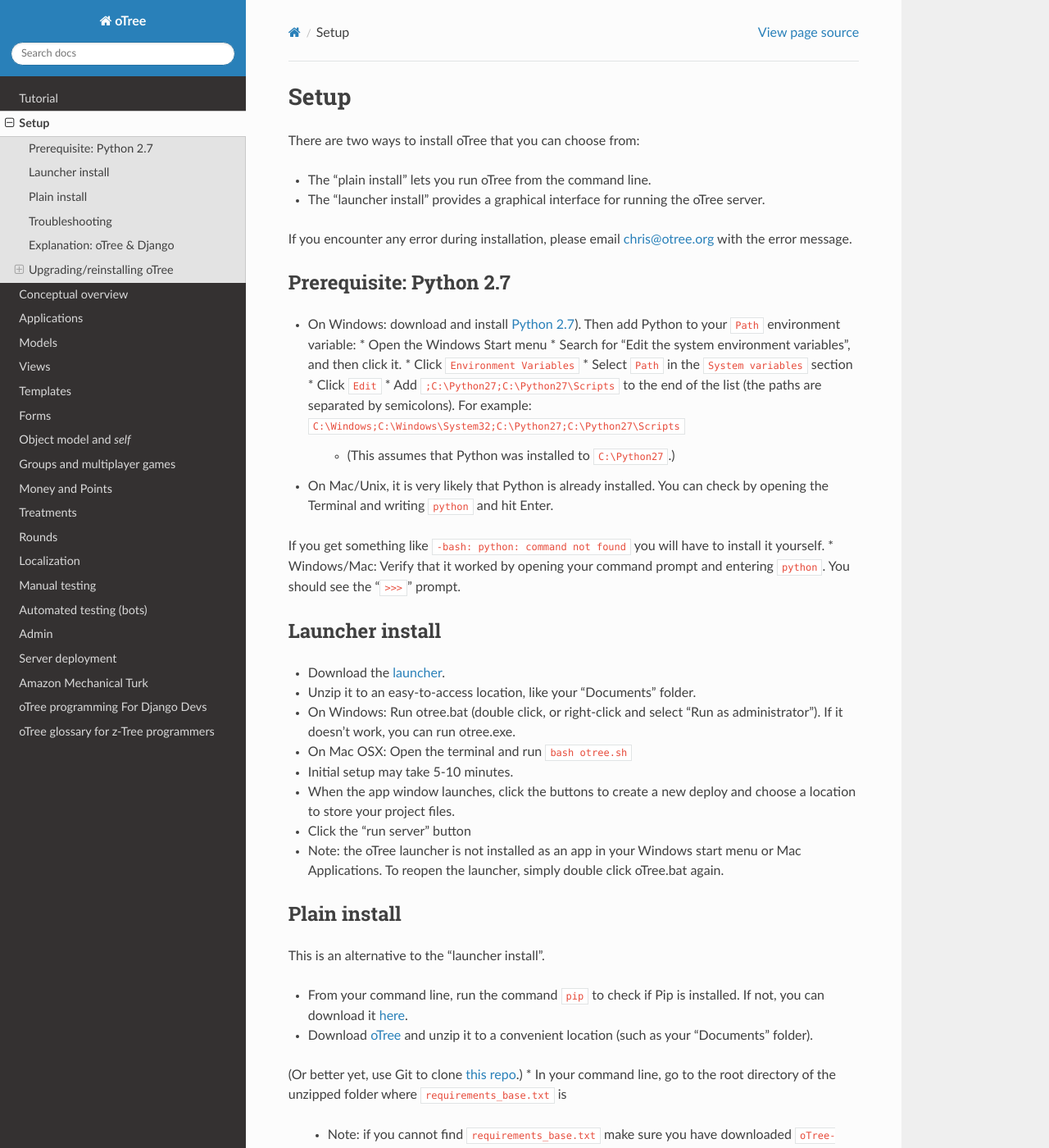
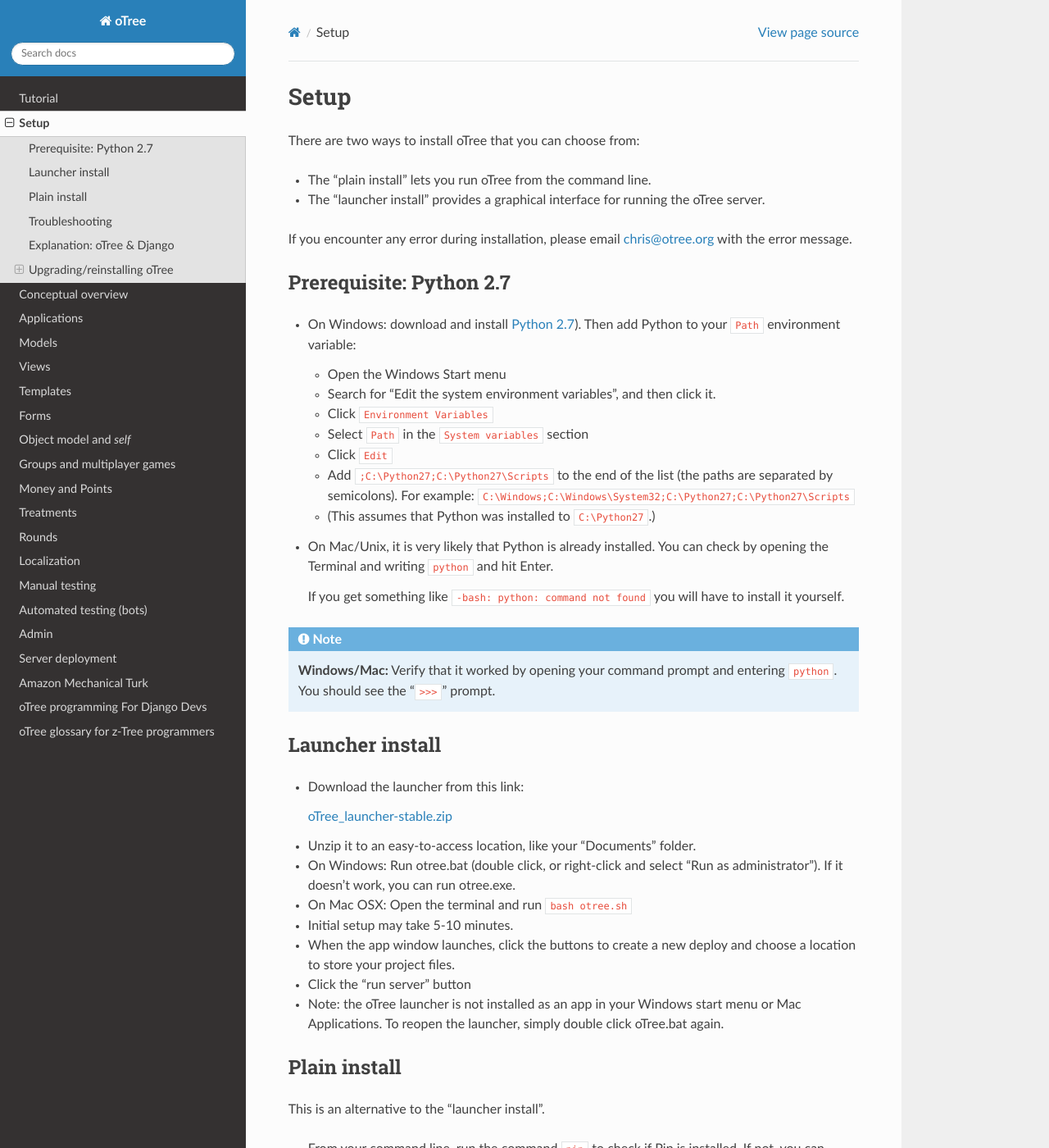
Before and after one commit to oTree-org/otree-docs, a Sphinx documentation site: the page built from source/setup.rst, in a window 1280 px wide and 1400 px high. Shown: the whole window at 82% size. Built offline with Sphinx 7.4.7 and the Read the Docs theme 2.0.0, drawn with Linux system fonts in a browser that asks for light colours; the version number could not be read and is left out; some of the changed text lies outside the part shown.

Commit message:
add dynamic link again

```diff
--- a/source/_static/otree-docs.js
+++ b/source/_static/otree-docs.js
@@ -26,7 +26,7 @@
     if(!!$dynamicLinkDiv.length){
         $.getJSON(LAUNCHER_VERSION_URL, function(data){
             var version = ".".join(data.version);
-            var download = "oTree_launcher-" + version + ".zip";
+            var download = "oTree-Launcher-" + version + ".zip";
 
             var parts = [
                 "<a href='" + LAUNCHER_HREF + "' ",
--- a/source/conf.py
+++ b/source/conf.py
@@ -322,6 +322,6 @@
 
 
 rst_epilog = """
-.. |github_icon| image:: _static/assets/github-icon.png
+.. |github_icon| image:: /_static/assets/github-icon.png
 
 """.strip()
--- a/source/setup.rst
+++ b/source/setup.rst
@@ -13,29 +13,56 @@
 Prerequisite: Python 2.7
 ------------------------
 
-* On Windows: download and install `Python 2.7 <https://www.python.org/downloads/>`__). Then add Python to your ``Path`` environment variable:
-  * Open the Windows Start menu
-  * Search for "Edit the system environment variables", and then click it.
-  * Click ``Environment Variables``
-  * Select ``Path`` in the ``System variables`` section
-  * Click ``Edit``
-  * Add ``;C:\Python27;C:\Python27\Scripts`` to the end of the list (the paths are separated by semicolons). For example: ``C:\Windows;C:\Windows\System32;C:\Python27;C:\Python27\Scripts``
-    * (This assumes that Python was installed to ``C:\Python27``.)
-* On Mac/Unix, it is very likely that Python is already installed. You can check by opening the Terminal and writing ``python`` and hit Enter.
-If you get something like ``-bash: python: command not found`` you will have to install it yourself.
-* Windows/Mac: Verify that it worked by opening your command prompt and entering ``python``. You should see the "``>>>``" prompt.
+*   On Windows: download and install
+    `Python 2.7 <https://www.python.org/downloads/>`__). Then add Python to
+    your ``Path`` environment variable:
+
+    *   Open the Windows Start menu
+    *   Search for "Edit the system environment variables", and then click it.
+    *   Click ``Environment Variables``
+    *   Select ``Path`` in the ``System variables`` section
+    *   Click ``Edit``
+    *   Add ``;C:\Python27;C:\Python27\Scripts`` to the end of the list
+        (the paths are separated by semicolons). For example:
+        ``C:\Windows;C:\Windows\System32;C:\Python27;C:\Python27\Scripts``
+    *   (This assumes that Python was installed to ``C:\Python27``.)
+
+*   On Mac/Unix, it is very likely that Python is already installed. You can
+    check by opening the Terminal and writing ``python`` and hit Enter.
+
+    If you get something like ``-bash: python: command not found`` you
+    will have to install it yourself.
+
+.. note::
+
+    **Windows/Mac:** Verify that it worked by opening your command prompt and
+    entering ``python``. You should see the "``>>>``" prompt.
+
 
 Launcher install
 ----------------
 
-- Download the `launcher <https://github.com/oTree-org/otree-launcher/archive/master.zip>`__.
-- Unzip it to an easy-to-access location, like your "Documents" folder.
-- On Windows: Run otree.bat (double click, or right-click and select "Run as administrator"). If it doesn't work, you can run otree.exe.
-- On Mac OSX: Open the terminal and run ``bash otree.sh``
-- Initial setup may take 5-10 minutes.
-- When the app window launches, click the buttons to create a new deploy and  choose a location to store your project files.
-- Click the "run server" button
-- Note: the oTree launcher is not installed as an app in your Windows start menu or Mac Applications. To reopen the launcher, simply double click oTree.bat again.
+-   Download the launcher from this link:
+
+    .. only:: html
+
+        .. raw:: html
+
+            <div id="otree-launcher-dynamic-link">
+                <img src="_static/loading.gif">
+            </div>
+
+-   Unzip it to an easy-to-access location, like your "Documents" folder.
+-   On Windows: Run otree.bat (double click, or right-click and select
+    "Run as administrator"). If it doesn't work, you can run otree.exe.
+-   On Mac OSX: Open the terminal and run ``bash otree.sh``
+-   Initial setup may take 5-10 minutes.
+-   When the app window launches, click the buttons to create a new deploy and
+    choose a location to store your project files.
+-   Click the "run server" button
+-   Note: the oTree launcher is not installed as an app in your Windows start
+    menu or Mac Applications. To reopen the launcher, simply double click
+    oTree.bat again.
 
 
 Plain install
@@ -63,16 +100,18 @@
 
 Here are some specific issues along with their solutions.
 
-* Problem: You get this message:
+*   Problem: You get this message:
 
 
 .. code-block:: bash
 
-    'python' is not recognized as an internal or external command, operable program or batch file.
+    'python' is not recognized as an internal or external command, operable
+    program or batch file.
 
 
-* Solution: make sure Python is installed and add it to your ``Path`` as described above.
-* Problem: You get this message:
+*   Solution: make sure Python is installed and add it to your ``Path`` as
+    described above.
+*   Problem: You get this message:
 
 .. code-block:: bash
 
@@ -87,7 +126,9 @@
     IOError: Resource 'version.json' not exists
     Press any key to continue . . .
 
-* Solution: this occurs sometimes when the path contains non-Latin characters like ``好`` or ``д``. Move the launcher to a file path without these characters.
+* Solution: this occurs sometimes when the path contains non-Latin characters
+  like ``好`` or ``д``. Move the launcher to a file path without these
+  characters.
 
 
 Explanation: oTree & Django
@@ -95,17 +136,20 @@
 
 oTree is built on top of Django.
 
-The ``oTree`` folder is a Django project, as explained `here <https://docs.djangoproject.com/en/1.8/intro/tutorial01/#creating-a-project>`__.
+The ``oTree`` folder is a Django project, as explained
+`here <https://docs.djangoproject.com/en/1.8/intro/tutorial01/#creating-a-project>`__.
 
 It comes pre-configured with all the files,
 settings and dependencies so that it works right away.
 You should create your apps inside this folder.
 
-If you want, you can delete all the existing example games (like ``asset_market``, ``bargaining``, etc).
+If you want, you can delete all the existing example games
+(like ``asset_market``, ``bargaining``, etc).
 Just delete the folders and the corresponding entries in ``SESSION_TYPES``.
 Just keep the directories ``_static`` and ``_templates``.
 
-When you install oTree (either using the launcher or running ``pip install -r requirements_base.txt``),
+When you install oTree (either using the launcher or running
+``pip install -r requirements_base.txt``),
 ``otree-core`` gets automatically installed as a dependency.
 
 Upgrading/reinstalling oTree
@@ -124,17 +168,19 @@
 -  Re-download the launcher according to the instructions on
    http://www.otree.org/download/
 
+
 In-place upgrade
 ~~~~~~~~~~~~~~~~
 
 Start the launcher and click the "terminal" button to get your console.
 Then type:
 
-.. code-block::
+.. code-block:: bash
 
     $ git pull https://github.com/oTree-org/oTree.git master
     $ pip install -r requirements_base.txt
     $ python otree resetdb
+
 
 Note: you may get merge conflicts if you have modified many files.
 
```
Also changed, not shown: other parts of source/setup.rst (+19 -9 lines).
